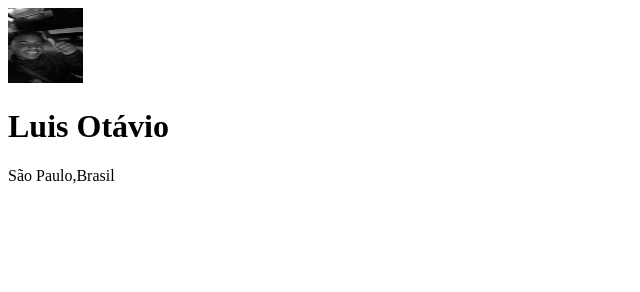
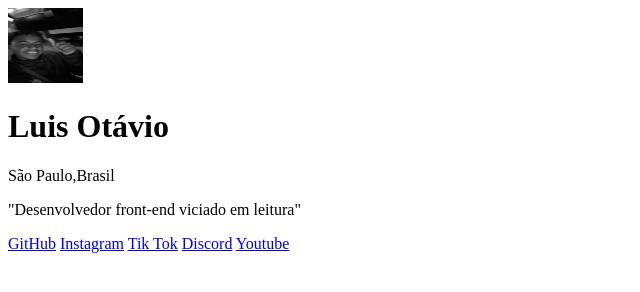
Before and after one commit to LuisOtavio12TC/projeto-trabalho, a plain HTML site: page index.html in a window 1280 px wide. Shown: the whole page, without its empty margins (0-640 px from the left). Drawn offline with Linux system fonts and the light colour scheme.

Commit message:
termino do desenvolvimento do HTML

```diff
--- a/index.html
+++ b/index.html
@@ -11,6 +11,16 @@
     <h1>Luis Otávio</h1>
     <p>São Paulo,Brasil</p>
 
+    <p>"Desenvolvedor front-end viciado em leitura"</p>
+
+    <a href="https://github.com/LuisOtavio12TC/projeto-trabalho">GitHub</a>
+    <a href="https://www.instagram.com/011otaviobxr/">Instagram</a>
+    <a href="https://www.tiktok.com/@aquino7xz?lang=pt-BR">Tik Tok</a>
+    <a href="https://Discord.com">Discord</a>
+    <a href="https://youtube.com/watch?v=TS4eJzo6I6U/">Youtube</a>
+
+
+
 
  </div>
 </body>
```
